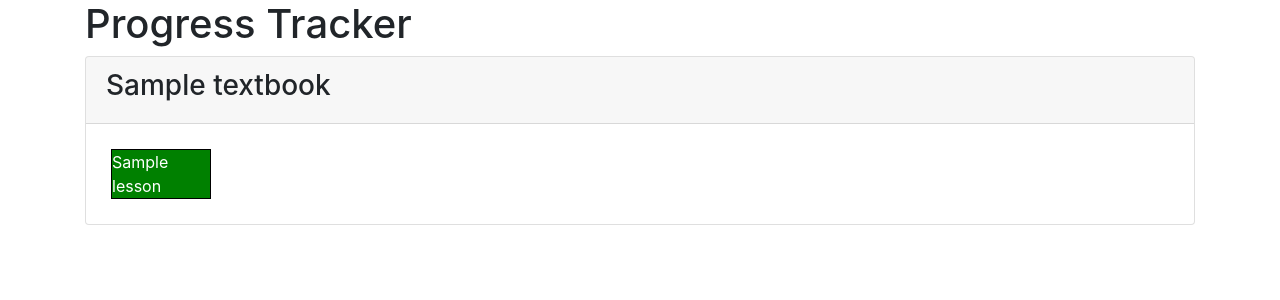
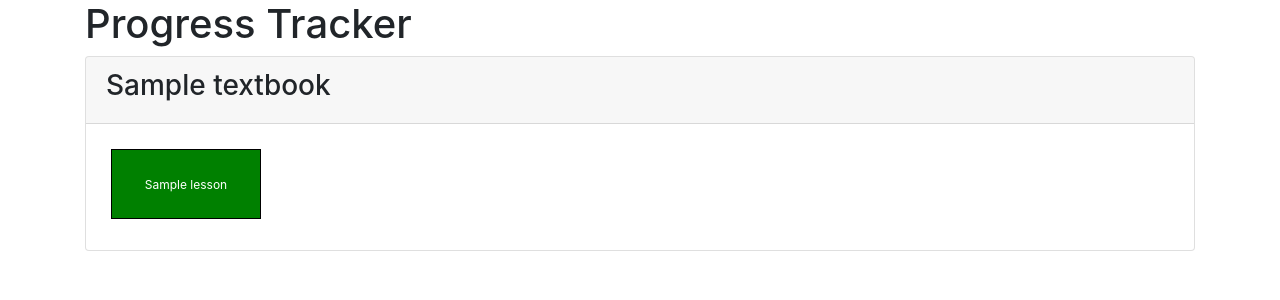
Before and after one commit to Evgenslam/study_progress_bar, a Django app: page / in a window 1280 px wide. Shown: the top 300 px of the page. Run offline with Django 5.2, Linux system fonts and the light colour scheme; tables that the repository leaves empty hold one stand-in row (values such as "Sample post"); some libraries are stand-ins or nearby versions.

Commit message:
Align text and bigger sections

```diff
--- a/progress_bar_project/progress_bar_app/static/progress_bar_app/styles.css
+++ b/progress_bar_project/progress_bar_app/static/progress_bar_app/styles.css
@@ -1,6 +1,6 @@
 .lesson-section {
-    width: 100px;
-    height: 50px;
+    width: 150px;
+    height: 70px;
     border: 1px solid black;
     display: inline-block;
     margin: 5px;
--- a/progress_bar_project/progress_bar_app/templates/progress_bar.html
+++ b/progress_bar_project/progress_bar_app/templates/progress_bar.html
@@ -10,12 +10,16 @@
     <link rel="stylesheet" href="https://maxcdn.bootstrapcdn.com/bootstrap/4.5.2/css/bootstrap.min.css">
     <style>
         .lesson-section {
-            width: 100px;
-            height: 50px;
+            width: 150px; /* Increase width to fit longer lesson names */
+            height: 70px; /* Increase height for better visibility */
             border: 1px solid black;
             display: inline-block;
             margin: 5px;
             cursor: pointer;
+            overflow: hidden; /* Hide overflowing text */
+            text-align: center; /* Center text horizontally */
+            line-height: 70px; /* Vertically center text */
+            font-size: 12px; /* Decrease font size to fit */
         }
     </style>
 </head>
```
